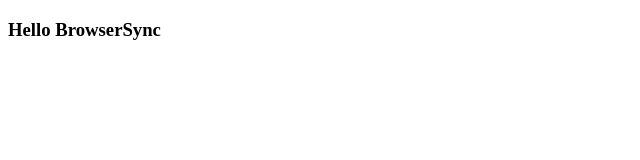
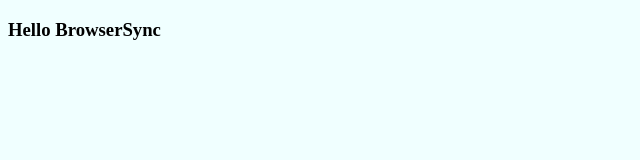
Before and after one commit to DevTipHub/browsersync-standalone, a plain HTML site: page index.html in a window 1280 px wide. Shown: the whole page, without its empty margins (0-640 px from the left). Drawn offline with Linux system fonts and the light colour scheme.

Commit message:
Home page for demo site

```diff
--- /dev/null
+++ b/css/styles.css
@@ -0,0 +1,3 @@
+body {
+    background-color: azure;
+}
--- a/index.html
+++ b/index.html
@@ -3,6 +3,7 @@
 <head lang="en">
 	<meta charset="UTF-8">
 	<title>BroswerSync Demo</title>
+	<link rel="stylesheet" href="css/styles.css"/>
 </head>
 <body>
 	<h3>Hello BrowserSync</h3>
```
